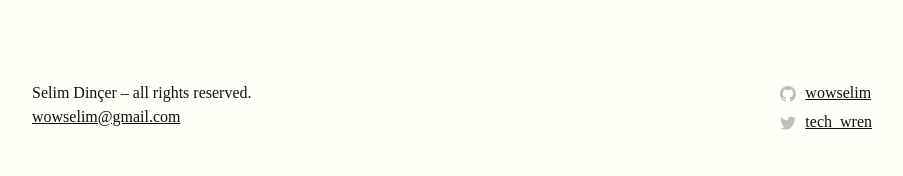
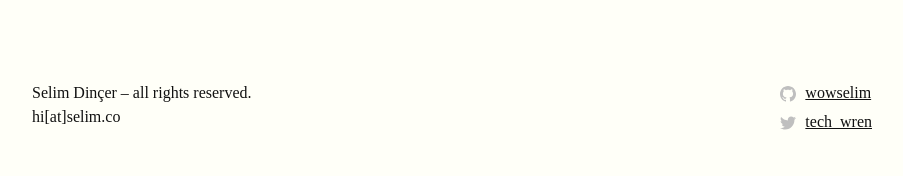
Before and after one commit to wowselim/wowselim.github.io, a Jekyll site: the page built from index.markdown, in a window 1280 px wide. Shown: the part 1019-1195 px from the top of the page, without its empty margins (188-1091 px from the left). Built offline with Jekyll 4.4.1, drawn with Linux system fonts in a browser that asks for light colours; some web fonts are replaced.

Commit message:
update email

```diff
--- a/_config.yml
+++ b/_config.yml
@@ -20,7 +20,7 @@
 
 author: Selim Dinçer
 title: selim.co
-email: wowselim@gmail.com
+email: hi[at]selim.co
 description: >- # this means to ignore newlines until "baseurl:"
   selim's tech blog.
 baseurl: "" # the subpath of your site, e.g. /blog
--- a/_includes/footer.html
+++ b/_includes/footer.html
@@ -12,7 +12,7 @@
         {%- endif -%}
       </li>
       {%- if site.email -%}
-      <li><a class="u-email" href="mailto:{{ site.email }}">{{ site.email }}</a></li>
+      <li>{{ site.email }}</li>
       {%- endif -%}
     </ul>
 
```
